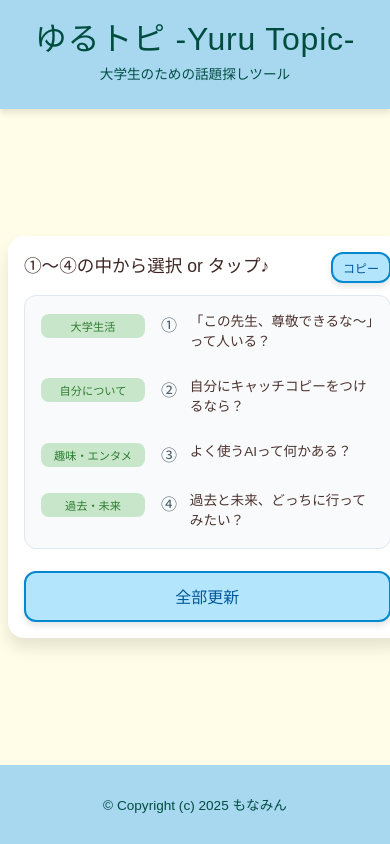
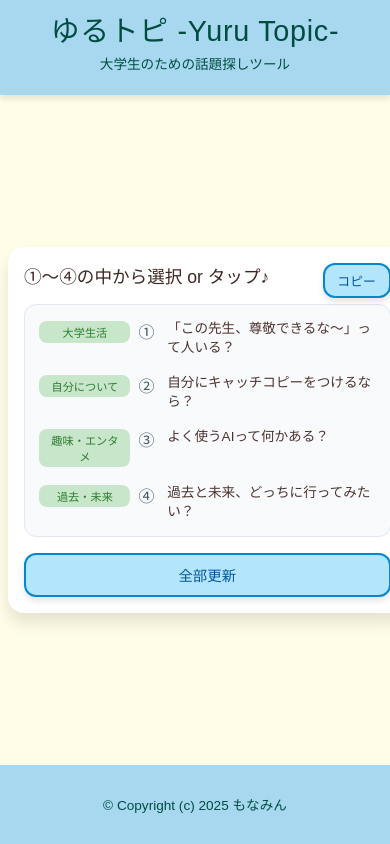
Before and after one commit to Monamin-53/Yuru_Topic, a plain HTML site: page yuru_topic.html in a window 390 px wide. Drawn offline with Linux system fonts and the light colour scheme; a web font is replaced by a local one.

Commit message:
Update yuru_topic.html

```diff
--- a/yuru_topic.html
+++ b/yuru_topic.html
@@ -204,15 +204,18 @@
 
         /* --- レスポンシブ対応 --- */
         @media (max-width: 640px) {
-            header h1 { font-size: 2rem; }
+            header { padding: 0.5rem 1rem; }
+            header h1 { font-size: 1.8rem; }
             header p { font-size: 0.85rem; }
-            .card { padding: 1rem; gap: 0.6rem; }
+            .card { padding: 1rem; gap: 0.5rem; }
             .card h2 { font-size: 1.1rem; }
-            .topic-genre-tag { width: 80px; font-size: 0.7rem; }
+            .topic-row { padding: 0.4rem; gap: 0.5rem; }
+            .topic-genre-tag { width: 75px; font-size: 0.7rem;  padding: 0.2rem 0.5rem; }
             .topic-number { font-size: 1rem; }
-            .topic-text { font-size: 0.85rem; }
-            #copyAllTopicsButton { top: 1rem; right: 1rem; padding: 0.3rem 0.6rem; font-size: 0.75rem;}
-            #topicsDisplay { padding: 0.5rem; }
+            .topic-text { font-size: 0.85rem; line-height: 1.4; }
+            #generateTopicsButton { font-size: 0.9rem; padding: 0.6rem 1rem; margin-top: 0.5rem; }
+            #copyAllTopicsButton { top: 1rem; right: 1rem; padding: 0.4rem 0.8rem; font-size: 0.8rem;}
+            #topicsDisplay { padding: 0.5rem; gap: 0.2rem; }
         }
     </style>
 </head>
```
